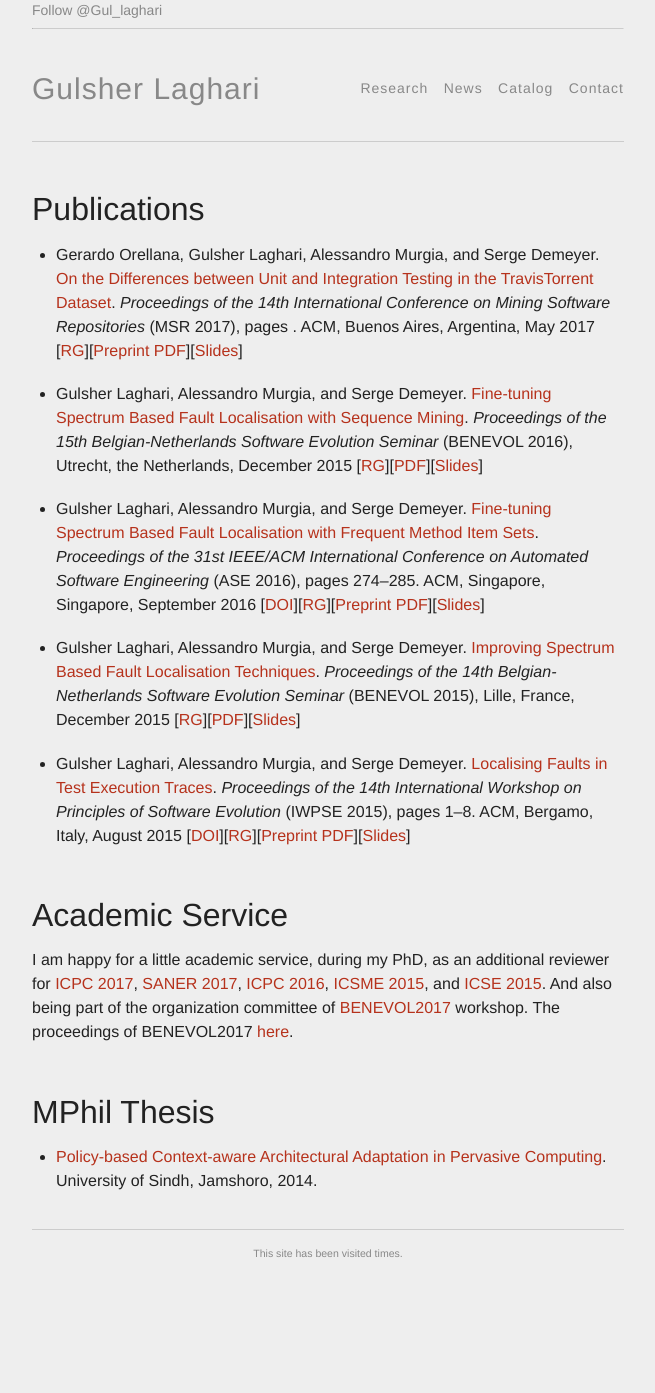
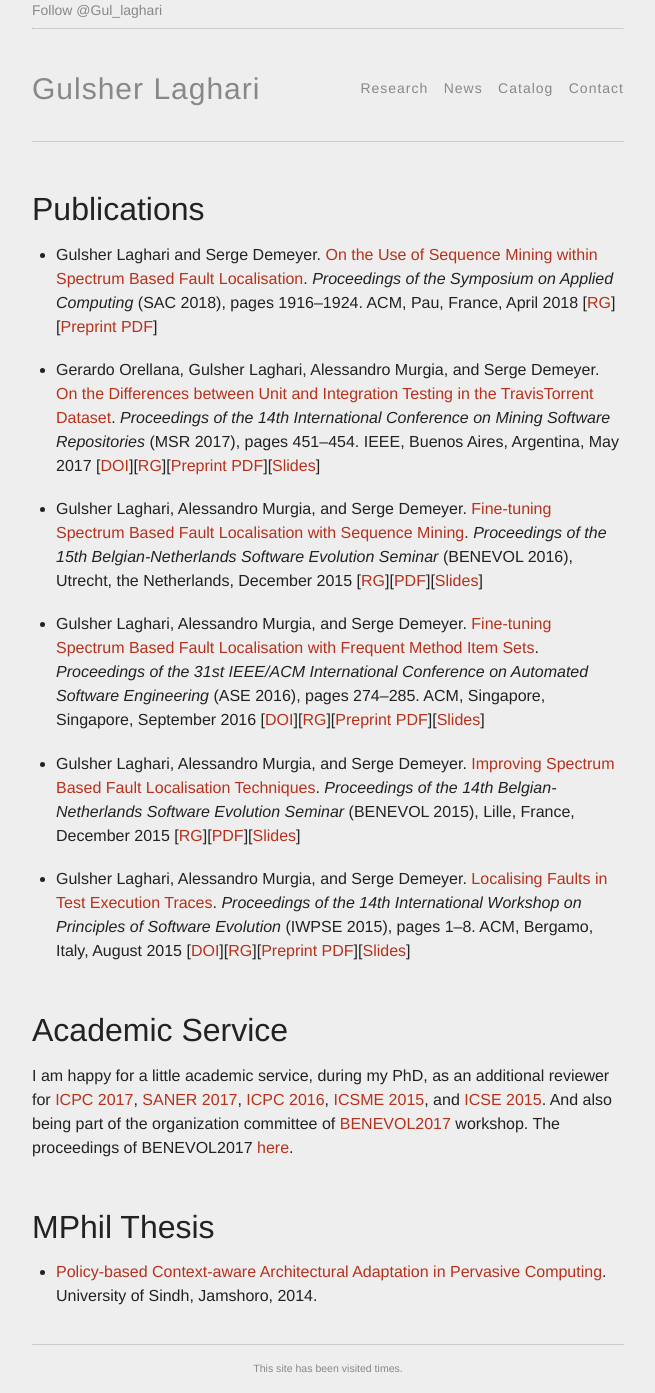
Before and after one commit to glaghari/glaghari.github.io, a Jekyll site: the page built from research.md, in a window 1280 px wide. Shown: the whole page, without its empty margins (312-967 px from the left). Built offline with Jekyll 4.4.1, drawn with Linux system fonts in a browser that asks for light colours; comment, search, counter and statistics services are not loaded; before the commit the page ends 1278 px from its top, so only the background shows below that.

Commit message:
publications update

```diff
--- a/_data/publications.yml
+++ b/_data/publications.yml
@@ -1,15 +1,35 @@
+- author:   "Gulsher Laghari and Serge Demeyer"
+  title:    "On the Use of Sequence Mining within Spectrum Based Fault Localisation"
+  journal:  "Proceedings of the Symposium on Applied Computing"
+  series:   "SAC 2018"
+  month:    "April"
+  year:     "2018"
+  isbn:     ""
+  location: "Pau, France"
+  pages:    "1916--1924"
+  numpages: "10"
+  url:      "http://sac-svt-2018.imag.fr/?page_id=140"
+  publisher: "ACM"
+  media:
+    - name: "RG"
+      url:  "https://www.researchgate.net/publication/322600536"
+    - name: "Preprint PDF"
+      url:  "../docs/SAC_SVT2018_paper.pdf"
+
+
 - author:   "Gerardo Orellana, Gulsher Laghari, Alessandro Murgia, and Serge Demeyer"
   title:    "On the Differences between Unit and Integration Testing in the TravisTorrent Dataset"
   journal:  "Proceedings of the 14th International Conference on Mining Software Repositories"
   series:   "MSR 2017"
   month:    "May"
   year:     "2017"
-  isbn:     ""
+  isbn:     "978-1-5386-1544-7"
   location: "Buenos Aires, Argentina"
-  pages:    ""
-  numpages: ""
+  pages:    "451--454"
+  numpages: "4"
   url:      "http://2017.msrconf.org/#/program"
-  publisher: "ACM"
+  doi:      "https://doi.org/10.1109/MSR.2017.25"
+  publisher: "IEEE"
   media:
     - name: "RG"
       url:  "https://www.researchgate.net/publication/316089867"
@@ -25,7 +45,7 @@
   month:    "December"
   year:     "2015"
   location: "Utrecht, the Netherlands"
-  url:      "https://benevol2016.org/program/"
+  url:      "https://benevol2016.wordpress.com/program/"
   media:
     - name: "RG"
       url:  "https://www.researchgate.net/publication/317259067"
@@ -44,7 +64,7 @@
   location: "Singapore, Singapore"
   pages:    "274--285"
   numpages: "12"
-  url:      "http://dl.acm.org/citation.cfm?id=2970308"
+  url:      "http://ase2016.org"
   doi:      "https://doi.org/10.1145/2970276.2970308"
   publisher: "ACM"
   media:
@@ -81,7 +101,7 @@
   location: "Bergamo, Italy"
   pages:    "1--8"
   numpages: "8"
-  url:      "http://dl.acm.org/citation.cfm?id=2804361"
+  url:      "http://gregoriorobles.github.io/iwpse15-web/"
   doi:      "https://doi.org/10.1145/2804360.2804361"
   publisher: "ACM"
   media:
```
Also changed, not shown: 1 other file.
